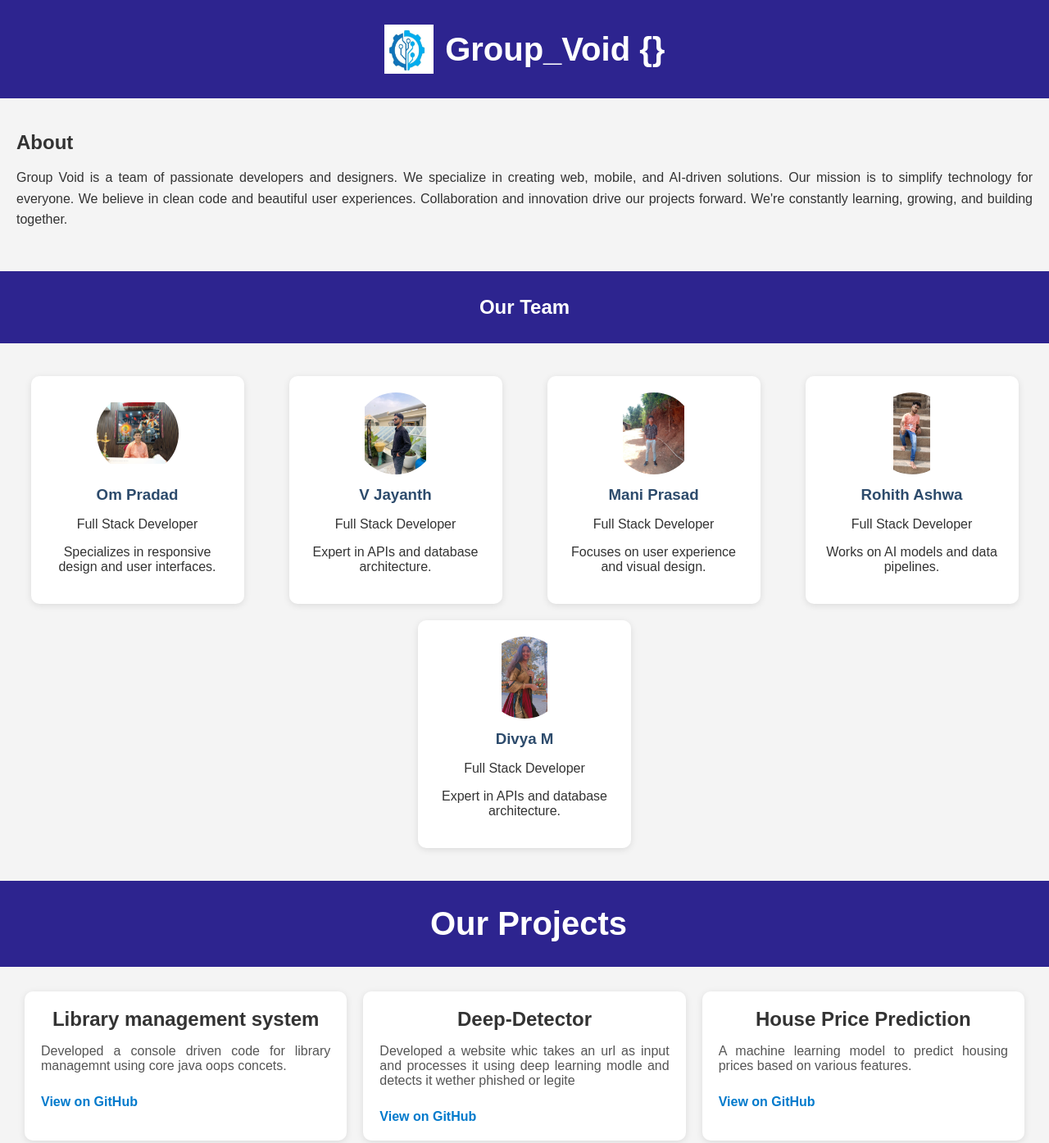
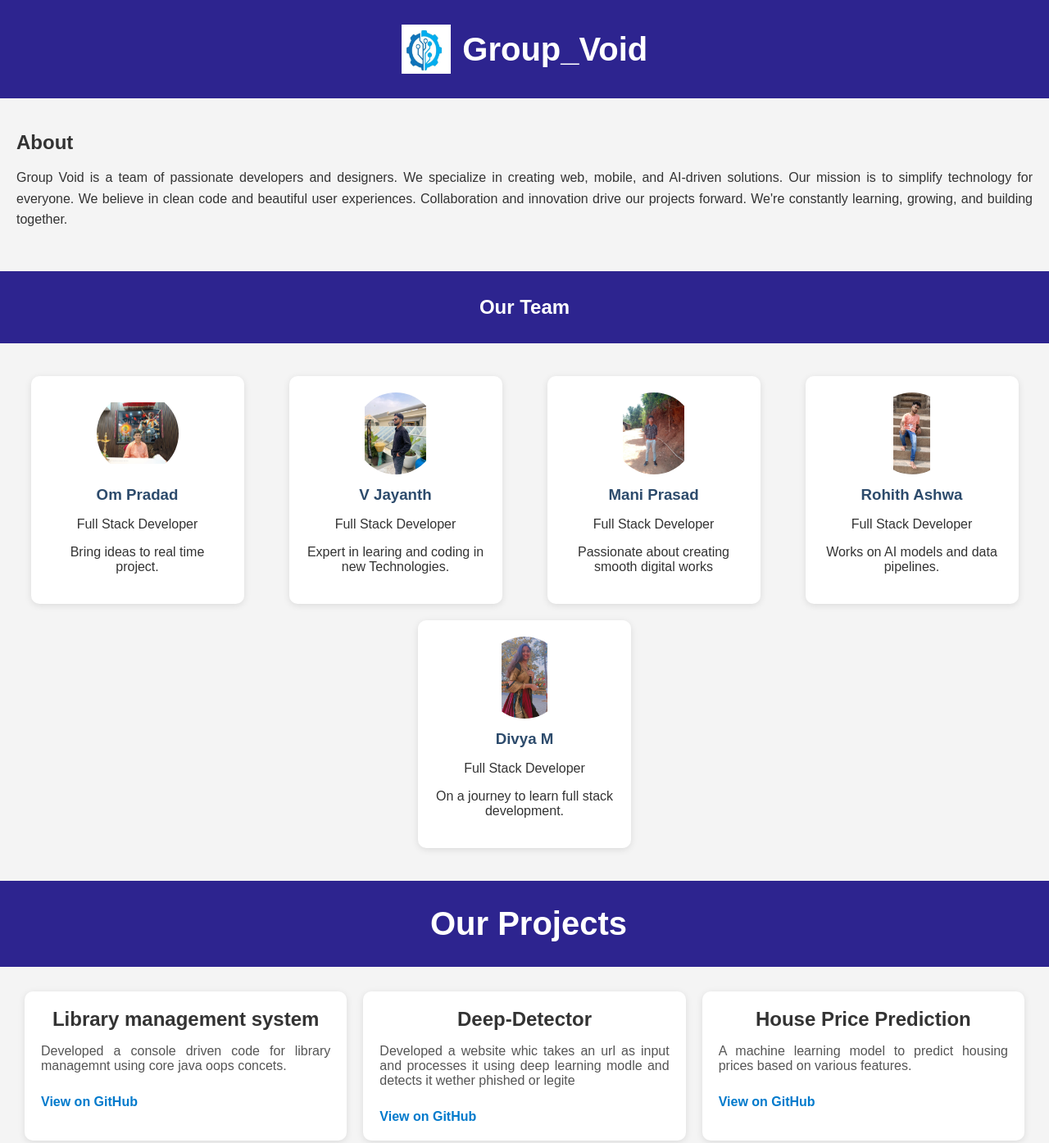
Before and after one commit to Divya645515/Group_void, a plain HTML site: page index.html in a window 1280 px wide. Shown: the top 1395 px of the page at 82% size. Drawn offline with Linux system fonts and the light colour scheme.

Commit message:
new commit

```diff
--- a/index.html
+++ b/index.html
@@ -10,7 +10,7 @@
 
   <header>
     <img src="logo.jpg" alt="Group Void Logo" class="logo" />
-    <h1> Group_Void {}</h1>
+    <h1> Group_Void </h1>
   </header>
 
   <section class="about">
@@ -32,20 +32,20 @@
         <img src="om.jpeg" alt="Member 1">
         <h3><a href="">Om Pradad</a></h3>
         <p>Full Stack Developer</p>
-        <p>Specializes in responsive design and user interfaces.</p>
+        <p>Bring ideas to real time project.</p>
       </div>
 
       <div class="member">
         <img src="jayanth.jpeg" alt="Member 2">
         <h3><a href="https://vjayanth11.github.io/portfolio2/">V Jayanth</a></h3>
         <p>Full Stack Developer</p>
-        <p>Expert in APIs and database architecture.</p>
+        <p>Expert in learing and coding in new Technologies.</p>
       </div>
       <div class="member">
         <img src="mani.jfif" alt="Member 3">
         <h3><a href="https://vjayanth11.github.io/portfolio2/">Mani Prasad</a></h3>
         <p>Full Stack Developer</p>
-        <p>Focuses on user experience and visual design.</p>
+        <p>Passionate about creating smooth digital works</p>
       </div>
       <div class="member">
         <img src="rohith.jpeg" alt="Member 4">
@@ -57,7 +57,7 @@
         <img src="divya.jpeg" alt="Member 5">
         <h3><a href="https://vjayanth11.github.io/portfolio2/">Divya M</a></h3>
         <p>Full Stack Developer</p>
-        <p>Expert in APIs and database architecture.</p>
+        <p>On a journey to learn full stack development.</p>
       </div>
     </div>
   </section>
--- a/style.css
+++ b/style.css
@@ -83,7 +83,7 @@ a:hover {
   margin: 0;
   font-family: 'Segoe UI', sans-serif;
   background-color: #9d95a3;
-  color: #333;4b
+  color: #333;
 }
 
 header {
```
